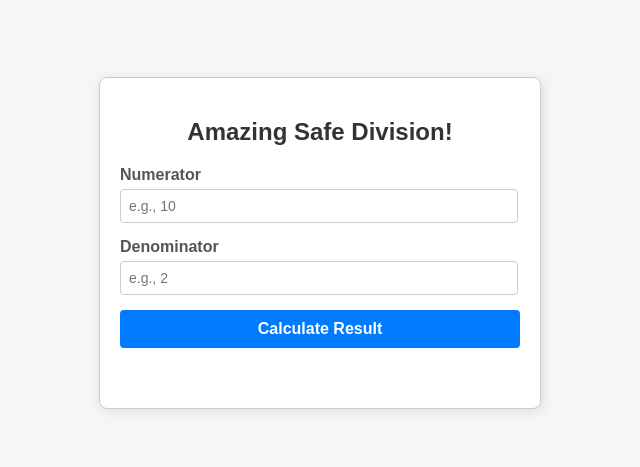
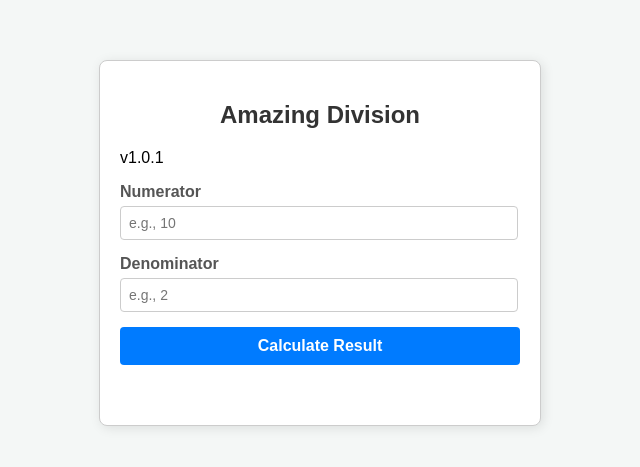
Before and after one commit to ezequieljm/Amazing-Division, a website: page public/index.html in a window 1280 px wide. Shown: the part 157-624 px from the top of the page, without its empty margins (320-960 px from the left). Drawn offline with Linux system fonts and the light colour scheme.

Commit message:
Test for jenkins pipeline 7

```diff
--- a/public/index.html
+++ b/public/index.html
@@ -9,7 +9,8 @@
 <body>
 
     <div class="calculator-container">
-        <h2>Amazing Safe Division!</h2>
+        <h2>Amazing Division</h2>
+        <p>v1.0.1</p>
 
         <div class="form-group">
             <label for="numerator">Numerator</label>
```
